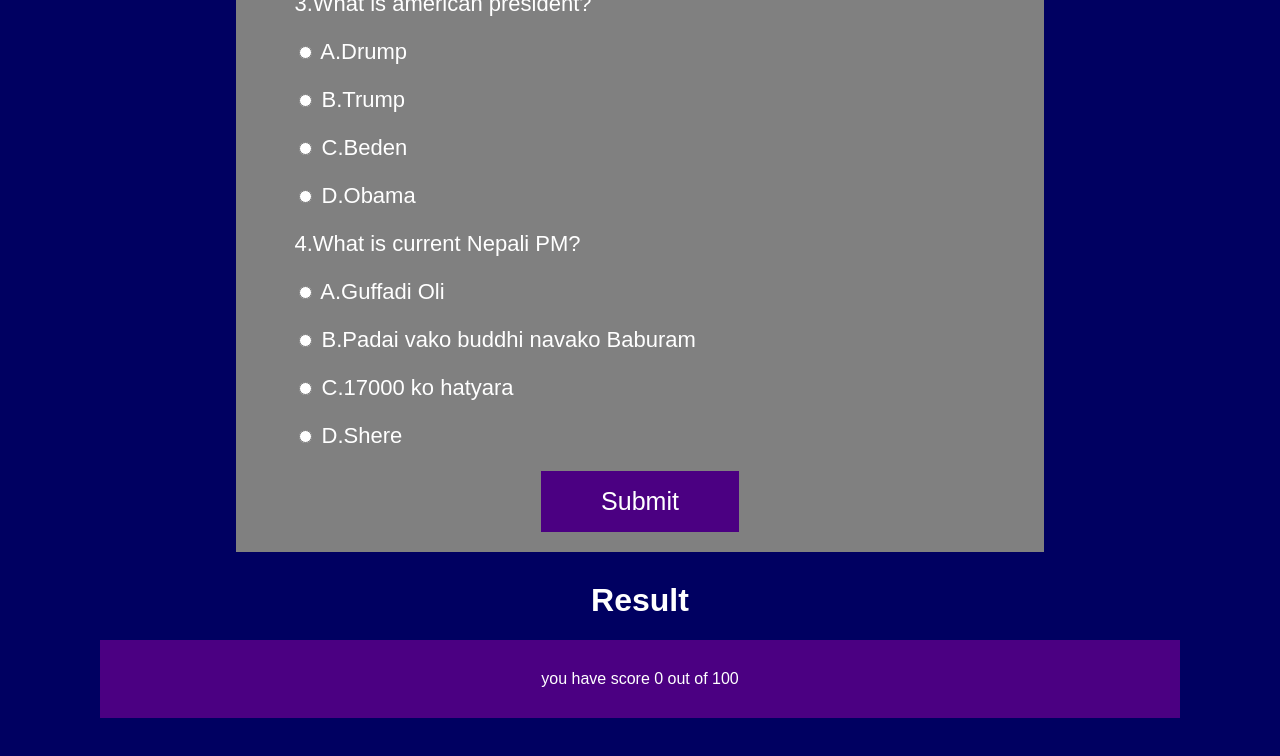
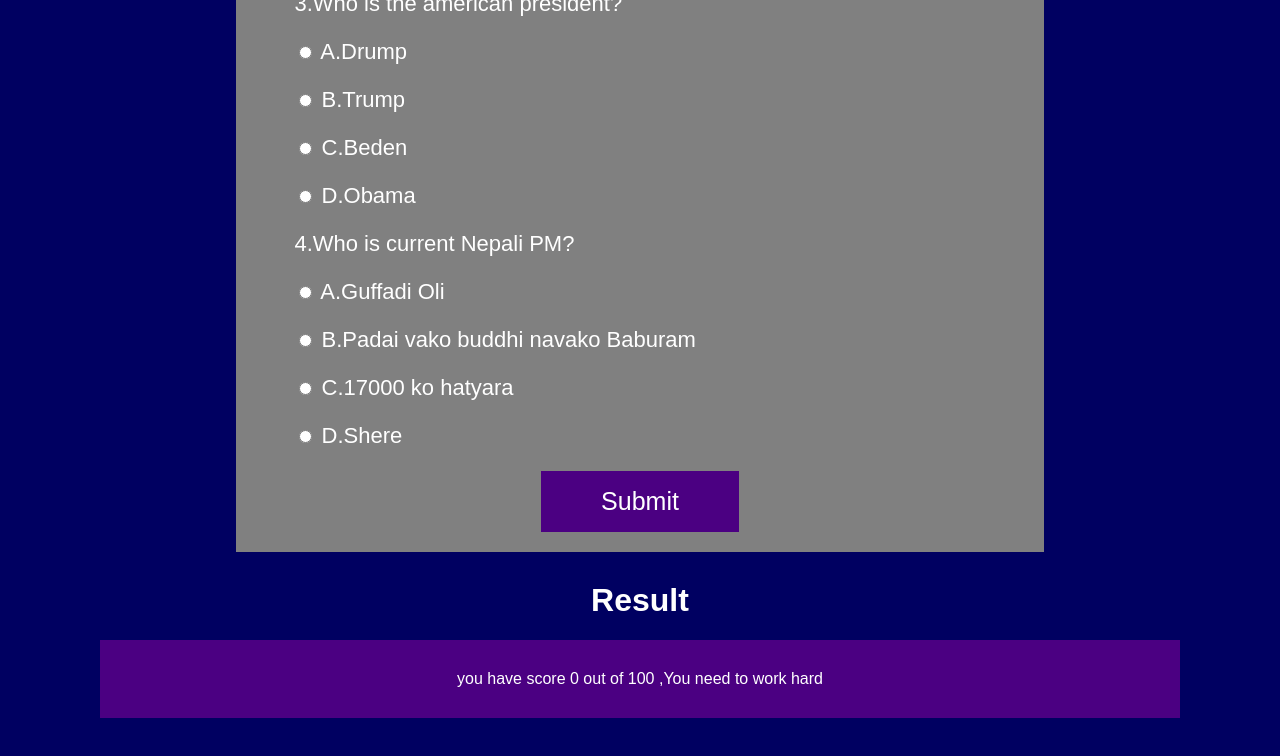
Before and after one commit to SujanSB/20-Days-of-Javascript, a plain HTML site: page Day-12/index.html in a window 1280 px wide. Both pictures are taken after a click on the button "Submit". Shown: the part 561-1317 px from the top of the page. Drawn offline with Linux system fonts and the light colour scheme.

Commit message:
simple quiz app finished

```diff
--- a/Day-12/Storage Concept/main.js
+++ b/Day-12/Storage Concept/main.js
@@ -40,3 +40,5 @@
 // localStorage.clear()
 
 // // session storage vaneko chai k vanda current time ma brower open vainjjel ko session ma matra session storage ma store garera rakhne
+// sessionStorage.setItem("name","Santosh")
+// let san = sessionStorage.getItem('name')
--- a/Day-12/index.html
+++ b/Day-12/index.html
@@ -41,7 +41,7 @@
             </p>
         </div>
         <div>
-            <p>3.What is american president?</p>
+            <p>3.Who is the american president?</p>
             <p><input type="radio" name="qsn3" value="Drump">
                 A.Drump
             </p>
@@ -56,7 +56,7 @@
             </p>
         </div>
         <div>
-            <p>4.What is current Nepali PM?</p>
+            <p>4.Who is current Nepali PM?</p>
             <p><input type="radio" name="qsn4" value="Oli">
                 A.Guffadi Oli
             </p>
@@ -93,9 +93,16 @@
         if (q4=="Oli"){ym++}
 
         ym = ym*25
+        let suggestion = ''
         // alert()
+        if (ym <=50){
+            suggestion="You need to work hard "
+        }
+        else if(ym >= 70){
+            suggestion="Well done !!!"
+        }
 
-        document.getElementById('result').innerHTML=`you have score ${ym} out of 100 `
+        document.getElementById('result').innerHTML=`you have score ${ym} out of 100 ,${suggestion} `
         }
 </script>
 </html>
```
